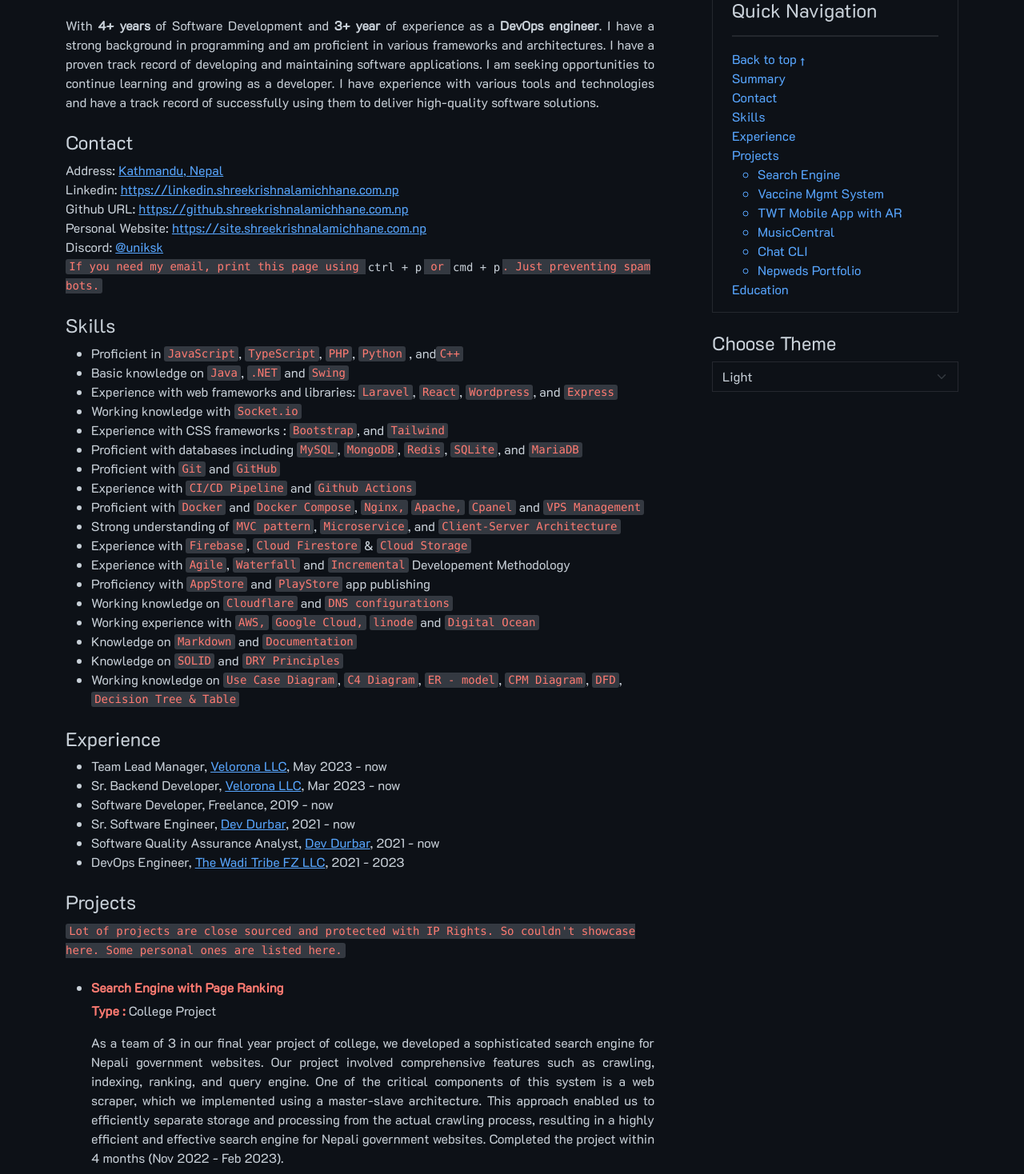
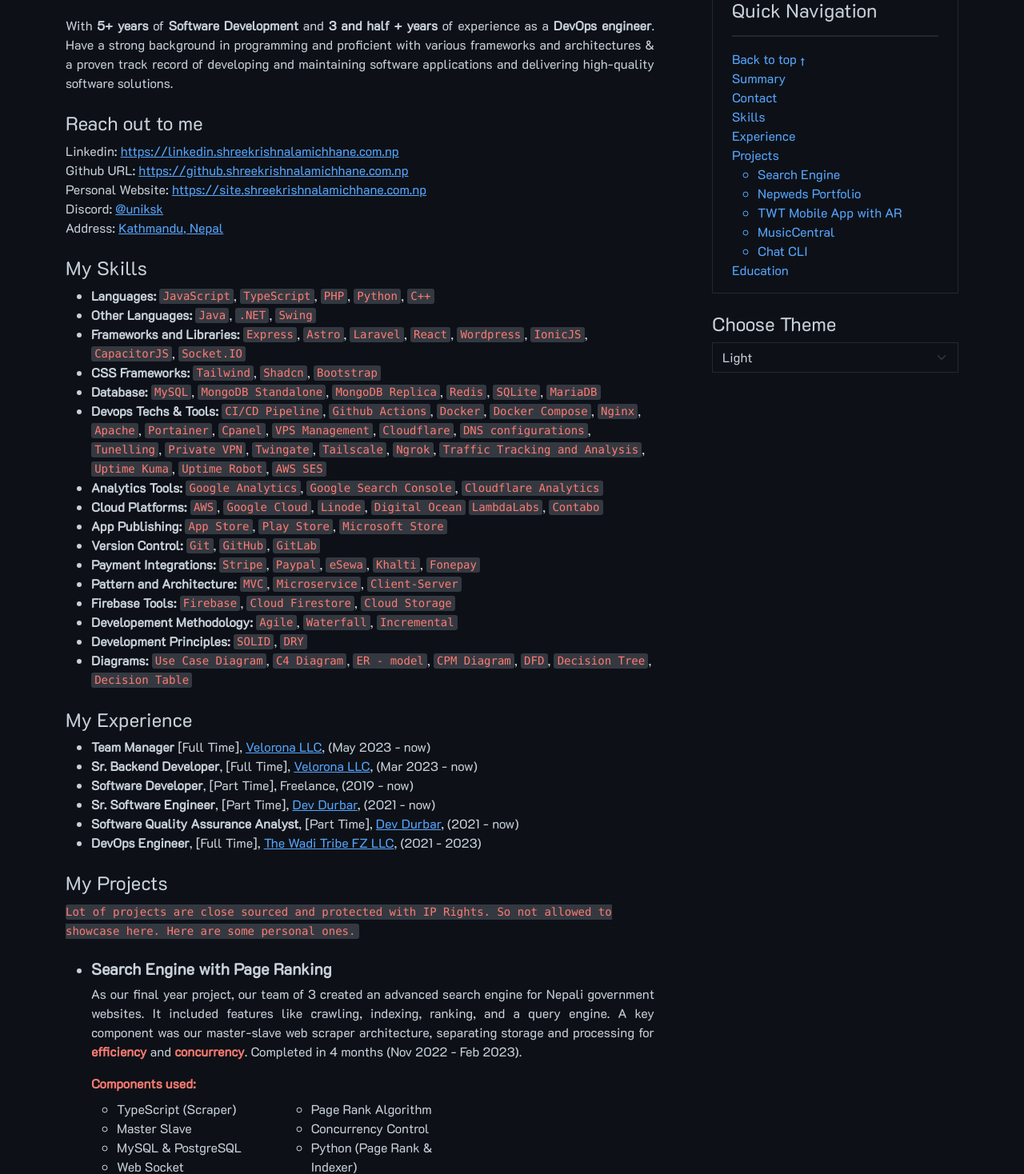
Before and after one commit to shreekrishnalamichhane/shreekrishnalamichhane.com.np, a plain HTML site: page index.html in a window 1280 px wide. Shown: the part 76-1544 px from the top of the page at 80% size. Drawn offline with nearby package versions, Linux system fonts and the light colour scheme.

Commit message:
V1.13 : Update

```diff
--- a/assets/js/email.js
+++ b/assets/js/email.js
@@ -2,7 +2,7 @@
 let ph_ = document.querySelector('#ph');
 window.addEventListener("beforeprint", (e) => {
     // Just preventing the b o t.
-    let em = "shree" + "krishna" + "lamichhane" + "0@g" + "ma" + "il.com";
+    let em = "hello" + "@" + "shreecodes" + "." + "dev";
     let ph = "+977" + "9861" + "5320" + "72";
     e.preventDefault();
     em_.innerHTML = em;
--- a/index.html
+++ b/index.html
@@ -39,79 +39,74 @@
   <body style="font-family: k2d" class="container" id="top">
     <div class="row gap-lg-5">
       <div class="col-lg-8 col-md-12">
-        <h1 class="my-4 d-print-none">Hi, I'm Shree 🇳🇵</h1>
+        <h1 class="my-4">Hi, I'm Shree 🇳🇵</h1>
         <section id="summary" class="my-4">
           <p class="paragraph">
-            With <b>4+ years</b> of Software Development and <b> 3+ year </b> of experience as a <b>DevOps engineer</b>. I have a strong background in programming and am proficient in various frameworks and architectures. I have a proven track record
-            of developing and maintaining software applications. I am seeking opportunities to continue learning and growing as a developer. I have experience with various tools and technologies and have a track record of successfully using them to
-            deliver high-quality software solutions.
+            With <b>5+ years</b> of <b>Software Development</b> and <b> 3 and half + years </b> of experience as a <b>DevOps engineer</b>. Have a strong background in programming and proficient with various frameworks and architectures & a proven
+            track record of developing and maintaining software applications and delivering high-quality software solutions.
           </p>
         </section>
-        <section id="contact" class="mb-4">
-          <h4>Contact</h4>
+        <section id="contact" class="my-4">
+          <h4>Reach out to me</h4>
           <ul class="list-unstyled">
             <li class="d-none d-print-block">Email: <a href="" class="text-break" id="em" target="_blank"></a></li>
             <li class="d-none d-print-block">Phone: <a href="" class="text-break" id="ph"></a></li>
-            <li>Address: <a class="text-break">Kathmandu, Nepal</a></li>
             <li>Linkedin: <a href="https://linkedin.shreekrishnalamichhane.com.np" class="text-break" target="_blank">https://linkedin.shreekrishnalamichhane.com.np</a></li>
             <li>Github URL: <a href="https://github.shreekrishnalamichhane.com.np" class="text-break" target="_blank">https://github.shreekrishnalamichhane.com.np</a></li>
             <li>Personal Website: <a href="https://site.shreekrishnalamichhane.com.np" class="text-break" target="_blank">https://site.shreekrishnalamichhane.com.np</a></li>
             <li>Discord: <a href="https://discord.shreekrishnalamichhane.com.np" class="text-break" target="_blank">@uniksk</a></li>
-
-            <li class="d-print-none">
-              <code>If you need my email, print this page using <mark>ctrl + p</mark> or <mark>cmd + p</mark>. Just preventing spam bots.</code>
-            </li>
+            <li>Address: <a class="text-break">Kathmandu, Nepal</a></li>
           </ul>
         </section>
-        <section id="skills" class="mb-4">
-          <h4>Skills</h4>
+        <section id="skills" class="my-4">
+          <h4>My Skills</h4>
           <ul>
-            <li>Proficient in <code>JavaScript</code>, <code>TypeScript</code>, <code>PHP</code>, <code>Python</code> , and<code>C++</code></li>
-            <li>Basic knowledge on <code>Java</code>, <code>.NET</code> and <code>Swing</code></li>
-            <li>Experience with web frameworks and libraries: <code>Laravel</code>, <code>React</code>, <code>Wordpress</code>, and <code>Express</code></li>
-            <li>Working knowledge with <code>Socket.io</code></li>
-            <li>Experience with CSS frameworks : <code>Bootstrap</code>, and <code>Tailwind</code></li>
-            <li>Proficient with databases including <code>MySQL</code>, <code>MongoDB</code>, <code>Redis</code>, <code>SQLite</code>, and <code>MariaDB</code></li>
-            <li>Proficient with <code>Git</code> and <code>GitHub</code></li>
-            <li>Experience with <code>CI/CD Pipeline</code> and <code>Github Actions</code></li>
-            <li>Proficient with <code>Docker</code> and <code>Docker Compose</code>, <code>Nginx,</code> <code>Apache,</code> <code>Cpanel</code> and <code>VPS Management</code></li>
-            <li>Strong understanding of <code>MVC pattern</code>, <code>Microservice</code>, and <code>Client-Server Architecture</code></li>
-            <li>Experience with <code>Firebase</code>, <code>Cloud Firestore</code> & <code>Cloud Storage</code></li>
-            <li>Experience with <code>Agile</code>, <code>Waterfall</code> and <code>Incremental</code> Developement Methodology</li>
-            <li>Proficiency with <code>AppStore</code> and <code>PlayStore</code> app publishing</li>
-            <li>Working knowledge on <code>Cloudflare</code> and <code>DNS configurations</code></li>
-            <li>Working experience with <code>AWS,</code> <code>Google Cloud,</code> <code>linode</code> and <code>Digital Ocean</code></li>
-            <li>Knowledge on <code>Markdown</code> and <code>Documentation</code></li>
-            <li>Knowledge on <code>SOLID</code> and <code>DRY Principles</code></li>
-            <li>Working knowledge on <code>Use Case Diagram</code>, <code>C4 Diagram</code>, <code>ER - model</code>, <code>CPM Diagram</code>, <code>DFD</code>, <code>Decision Tree & Table</code></li>
+            <li><b>Languages:</b> <code>JavaScript</code>, <code>TypeScript</code>, <code>PHP</code>, <code>Python</code>, <code>C++</code></li>
+            <li><b>Other Languages:</b> <code>Java</code>, <code>.NET</code>, <code>Swing</code></li>
+            <li><b>Frameworks and Libraries:</b> <code>Express</code>, <code>Astro</code>, <code>Laravel</code>, <code>React</code>, <code>Wordpress</code>, <code>IonicJS</code>, <code>CapacitorJS</code>, <code>Socket.IO</code></li>
+            <li><b>CSS Frameworks:</b> <code>Tailwind</code>, <code>Shadcn</code>, <code>Bootstrap</code></li>
+            <li><b>Database:</b> <code>MySQL</code>, <code>MongoDB Standalone</code>, <code>MongoDB Replica</code>, <code>Redis</code>, <code>SQLite</code>, <code>MariaDB</code></li>
+            <li>
+              <b> Devops Techs & Tools:</b> <code>CI/CD Pipeline</code>, <code>Github Actions</code>, <code>Docker</code>, <code>Docker Compose</code>, <code>Nginx</code>, <code>Apache</code>, <code>Portainer</code>, <code>Cpanel</code>,
+              <code>VPS Management</code>, <code>Cloudflare</code>, <code>DNS configurations</code>, <code>Tunelling</code>, <code>Private VPN</code>, <code>Twingate</code>, <code>Tailscale</code>, <code>Ngrok</code>,
+              <code>Traffic Tracking and Analysis</code>, <code>Uptime Kuma</code>, <code>Uptime Robot</code>, <code>AWS SES</code>
+            </li>
+            <li><b>Analytics Tools:</b> <code>Google Analytics</code>, <code>Google Search Console</code>, <code>Cloudflare Analytics</code></li>
+            <li><b>Cloud Platforms:</b> <code>AWS</code>, <code>Google Cloud</code>, <code>Linode</code>, <code>Digital Ocean</code> <code>LambdaLabs</code>, <code>Contabo</code></li>
+            <li><b>App Publishing:</b> <code>App Store</code>, <code>Play Store</code>, <code>Microsoft Store</code></li>
+            <li><b>Version Control:</b> <code>Git</code>, <code>GitHub</code>, <code>GitLab</code></li>
+            <li><b>Payment Integrations: </b><code>Stripe</code>, <code>Paypal</code>, <code>eSewa</code>, <code>Khalti</code>, <code>Fonepay</code></li>
+            <li><b>Pattern and Architecture:</b> <code>MVC</code>, <code>Microservice</code>, <code>Client-Server</code></li>
+            <li><b>Firebase Tools:</b> <code>Firebase</code>, <code>Cloud Firestore</code>, <code>Cloud Storage</code></li>
+            <li><b>Developement Methodology:</b> <code>Agile</code>, <code>Waterfall</code>, <code>Incremental</code></li>
+            <li><b>Development Principles:</b> <code>SOLID</code>, <code>DRY</code></li>
+            <li><b>Diagrams:</b> <code>Use Case Diagram</code>, <code>C4 Diagram</code>, <code>ER - model</code>, <code>CPM Diagram</code>, <code>DFD</code>, <code>Decision Tree</code>, <code>Decision Table</code></li>
           </ul>
         </section>
-        <section id="experience" class="mb-4">
-          <h4>Experience</h4>
+        <section id="experience" class="my-4">
+          <h4>My Experience</h4>
           <ul>
-            <li>Team Lead Manager, <a href="https://links.shreekrishnalamichhane.com.np/roJAJ" target="_blank">Velorona LLC</a>, May 2023 - now</li>
-            <li>Sr. Backend Developer, <a href="https://links.shreekrishnalamichhane.com.np/roJAJ" target="_blank">Velorona LLC</a>, Mar 2023 - now</li>
-            <li>Software Developer, Freelance, 2019 - now</li>
-            <li>Sr. Software Engineer, <a href="https://links.shreekrishnalamichhane.com.np/ppVAS" target="_blank">Dev Durbar</a>, 2021 - now</li>
-            <li>Software Quality Assurance Analyst, <a href="https://links.shreekrishnalamichhane.com.np/ppVAS" target="_blank">Dev Durbar</a>, 2021 - now</li>
-            <li>DevOps Engineer, <a href="https://links.shreekrishnalamichhane.com.np/EbWNE" target="_blank">The Wadi Tribe FZ LLC</a>, 2021 - 2023</li>
+            <li><b>Team Manager</b> [Full Time], <a href="https://links.shreekrishnalamichhane.com.np/roJAJ" target="_blank">Velorona LLC</a>, (May 2023 - now)</li>
+            <li><b>Sr. Backend Developer</b>, [Full Time], <a href="https://links.shreekrishnalamichhane.com.np/roJAJ" target="_blank">Velorona LLC</a>, (Mar 2023 - now)</li>
+            <li><b>Software Developer</b>, [Part Time], Freelance, (2019 - now)</li>
+            <li><b>Sr. Software Engineer</b>, [Part Time], <a href="https://links.shreekrishnalamichhane.com.np/ppVAS" target="_blank">Dev Durbar</a>, (2021 - now)</li>
+            <li><b>Software Quality Assurance Analyst</b>, [Part Time], <a href="https://links.shreekrishnalamichhane.com.np/ppVAS" target="_blank">Dev Durbar</a>, (2021 - now)</li>
+            <li><b>DevOps Engineer</b>, [Full Time], <a href="https://links.shreekrishnalamichhane.com.np/EbWNE" target="_blank">The Wadi Tribe FZ LLC</a>, (2021 - 2023)</li>
           </ul>
         </section>
         <section id="projects" class="mb-4">
-          <h4>Projects</h4>
-          <code>Lot of projects are close sourced and protected with IP Rights. So couldn't showcase here. Some personal ones are listed here.</code>
+          <h4>My Projects</h4>
+          <code class="ps-0">Lot of projects are close sourced and protected with IP Rights. So not allowed to showcase here. Here are some personal ones.</code>
           <br /><br />
           <ul>
             <li id="search-engine" class="mb-4">
-              <h6><b>Search Engine with Page Ranking</b></h6>
-              <p><b>Type : </b>College Project</p>
+              <h5><b>Search Engine with Page Ranking</b></h5>
               <p>
-                As a team of 3 in our final year project of college, we developed a sophisticated search engine for Nepali government websites. Our project involved comprehensive features such as crawling, indexing, ranking, and query engine. One of
-                the critical components of this system is a web scraper, which we implemented using a master-slave architecture. This approach enabled us to efficiently separate storage and processing from the actual crawling process, resulting in a
-                highly efficient and effective search engine for Nepali government websites. Completed the project within 4 months (Nov 2022 - Feb 2023).
+                As our final year project, our team of 3 created an advanced search engine for Nepali government websites. It included features like crawling, indexing, ranking, and a query engine. A key component was our master-slave web scraper
+                architecture, separating storage and processing for <b>efficiency</b> and <b>concurrency</b>. Completed in 4 months (Nov 2022 - Feb 2023).
               </p>
               <div class="row">
-                <b>Components used:</b>
+                <b class="mb-2">Components used:</b>
                 <div class="col-lg-4 col-md-6 col-sm-12">
                   <ul>
                     <li>TypeScript (Scraper)</li>
@@ -136,11 +131,10 @@
             </li>
             <hr />
             <li id="project-nepweds-portfolio" class="mb-4">
-              <h6><b>Nepweds Portfolio</b></h6>
-              <p><b>Type : </b>Client Project</p>
+              <h5><b>Nepweds Portfolio</b></h5>
               <p>Nepweds Portfolio is a professional photography website featuring galleries, a modern user interface, and options for shopping and checkout, including cash on delivery. Completed the project within 5 months (Nov 2021 - Apr 2022).</p>
               <div class="row">
-                <b>Components used:</b>
+                <b class="mb-2">Components used:</b>
                 <div class="col-lg-4 col-md-6 col-sm-12">
                   <ul>
                     <li>Laravel(PHP)</li>
@@ -161,15 +155,14 @@
             </li>
             <hr />
             <li id="project-twt-mobile-app" class="mb-4">
-              <h6><b>TWT Mobile App With AR</b></h6>
-              <p><b>Type : </b>Client Project</p>
+              <h5><b>TWT Mobile App With AR</b></h5>
               <p>
-                TWT Mobile App is a cross-platform mobile application developed for The Wadi Tribe FZ LLC. It includes features such as user authentication, user profiles, and a visually appealing user interface. The app's standout feature is its AR
-                functionality, which allows children to watch the characters of digital books come to life. In addition, the app includes a book reading feature that allows children to read and interact with these digital story books. Completed the
-                project within 7 months (June 2022 - Dec 2022).
+                TWT Mobile App is a cross-platform mobile application developed for The Wadi Tribe FZ LLC. It includes features such as user authentication, user profiles, and a visually appealing user interface. The app's standout feature is its
+                <b>AR functionality</b>, which allows children to watch the characters of digital books come to life. In addition, the app includes a book reading feature that allows children to read and interact with these digital story books.
+                Completed the project within 7 months (June 2022 - Dec 2022).
               </p>
               <div class="row">
-                <b>Components used:</b>
+                <b class="mb-2">Components used:</b>
                 <div class="col-lg-4 col-md-6 col-sm-12">
                   <ul>
                     <li>TypeScript</li>
@@ -194,11 +187,10 @@
             </li>
             <hr />
             <li id="project-music-central" class="mb-4">
-              <h6><b>Music Central</b></h6>
-              <p><b>Type : </b>Client Project</p>
+              <h5><b>Music Central</b></h5>
               <p>MusicCentral is a platform where music lovers can share their thoughts, creations, and images, connect with other music enthusiasts, and discover new music. Completed the project within 4 months (May 2022 - Aug 2022).</p>
               <div class="row">
-                <b>Components used:</b>
+                <b class="mb-2">Components used:</b>
                 <div class="col-lg-4 col-md-6 col-sm-12">
                   <ul>
                     <li>Laravel(PHP)</li>
@@ -219,14 +211,14 @@
             </li>
             <hr />
             <li id="project-chat-cli" class="mb-4">
-              <h6><b>Chat CLI</b></h6>
-              <p><b>Type : </b>Personal Project</p>
+              <h5><b>Chat CLI</b></h5>
               <p>
-                CLI Chat is a terminal-themed real-time chat application with rooms where users can join and chat with others. It's a unique and fun way for users to connect with each other through a chat platform that resembles a command-line
-                interface. With Chat CLI, users can join different rooms, participate in group discussions, and even create their own rooms for more focused conversations. Completed the project within 4 months (Apr 2022 - May 2022).
+                CLI Chat is a <b>terminal-themed real-time</b> chat application with rooms where users can join and chat with others. It's a unique and fun way for users to connect with each other through a chat platform that resembles a
+                <b>command-line interface</b>. With Chat CLI, users can join different rooms, participate in group discussions, and even create their own rooms for more focused conversations. Completed the project within 4 months (Apr 2022 - May
+                2022).
               </p>
               <div class="row">
-                <b>Components used:</b>
+                <b class="mb-2">Components used:</b>
                 <div class="col-lg-4 col-md-6 col-sm-12">
                   <ul>
                     <li>Javascript</li>
@@ -241,13 +233,12 @@
                 <a href="https://links.shreekrishnalamichhane.com.np/qFeCJ" target="_blank">Demo</a>
               </div>
             </li>
-            <hr />
-            <li id="vm-system" class="mb-4">
-              <h6><b>Vaccine Management System</b></h6>
-              <p><b>Type : </b>Client Project</p>
-              <p>This was a simple vaccine management system built with NodeJS. Completed the project within 1 months (Nov 2022 - Dec 2022).</p>
+            <!-- <hr /> -->
+            <!-- <li id="vm-system" class="mb-4">
+              <h5><b>VMS System</b></h5>
+              <p>. Completed the project within 1 months (Nov 2022 - Dec 2022).</p>
               <div class="row">
-                <b>Components used:</b>
+                <b class="mb-2">Components used:</b>
                 <div class="col-lg-4 col-md-6 col-sm-12">
                   <ul>
                     <li>TypeScript</li>
@@ -268,17 +259,17 @@
                 <a href="https://links.shreekrishnalamichhane.com.np/YYiZU" target="_blank">Github</a>
                 <a href="https://links.shreekrishnalamichhane.com.np/cQdqE" target="_blank">Demo</a>
               </div>
-            </li>
+            </li> -->
             <hr />
-            <li>
+            <!-- <li>
               <p>More projects <a href="https://links.shreekrishnalamichhane.com.np/hWouY" target="_blank">here</a></p>
-            </li>
+            </li> -->
           </ul>
         </section>
         <section id="education">
           <h4>Education</h4>
           <ul>
-            <li>BSC CSIT, Asian College of Higher Studies, 2018 - now</li>
+            <li>BSC CSIT, <a href="https://achsnepal.edu.np/">Asian College of Higher Studies</a>, 2018 - 2023</li>
             <li>+2, Capitol Hill College, 2016 - 2018</li>
           </ul>
         </section>
@@ -297,11 +288,11 @@
               <li><a href="#projects">Projects</a></li>
               <ul>
                 <li><a href="#search-engine">Search Engine</a></li>
-                <li><a href="#vm-system">Vaccine Mgmt System</a></li>
+                <li><a href="#project-nepweds-portfolio">Nepweds Portfolio</a></li>
                 <li><a href="#project-twt-mobile-app">TWT Mobile App with AR</a></li>
                 <li><a href="#project-music-central">MusicCentral</a></li>
                 <li><a href="#project-chat-cli">Chat CLI</a></li>
-                <li><a href="#project-nepweds-portfolio">Nepweds Portfolio</a></li>
+                <!-- <li><a href="#vm-system">Vaccine Mgmt System</a></li> -->
               </ul>
               <li><a href="#education">Education</a></li>
             </ul>
```
